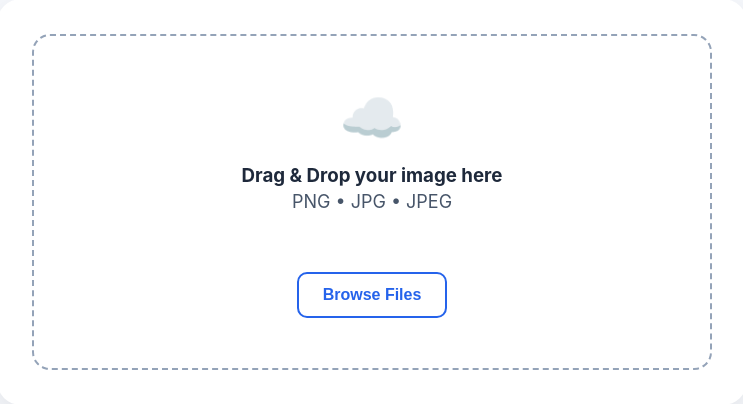
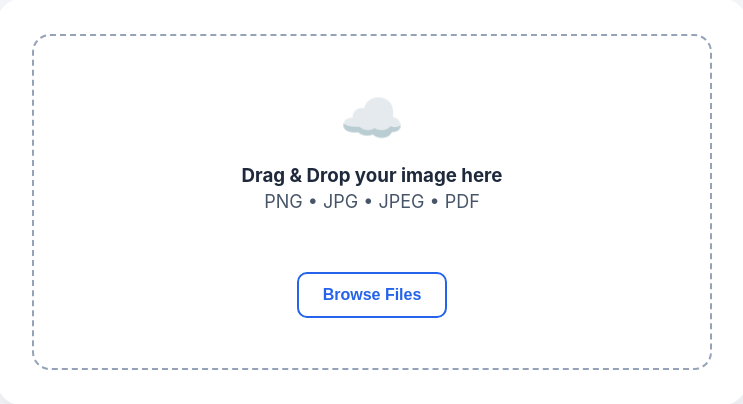
Before and after one commit to lavesh6395/ocr-webapp, a FastAPI app: page / in a window 1280 px wide. Shown: the part 347-751 px from the top of the page, without its empty margins (268-1011 px from the left). Run offline with FastAPI, Linux system fonts and the light colour scheme.

Commit message:
Update index.html

```diff
--- a/app/templates/index.html
+++ b/app/templates/index.html
@@ -33,9 +33,9 @@
 
                 <h3>Drag & Drop your image here</h3>
 
-                <p>PNG • JPG • JPEG</p>
+                <p>PNG • JPG • JPEG • PDF</p>
 
-                <input type="file" id="file-input" accept="image/*" hidden>
+                <input type="file" id="file-input" accept="image/*,.pdf" hidden>
 
                 <button id="browse-btn" class="secondary-btn">
                     Browse Files
```
